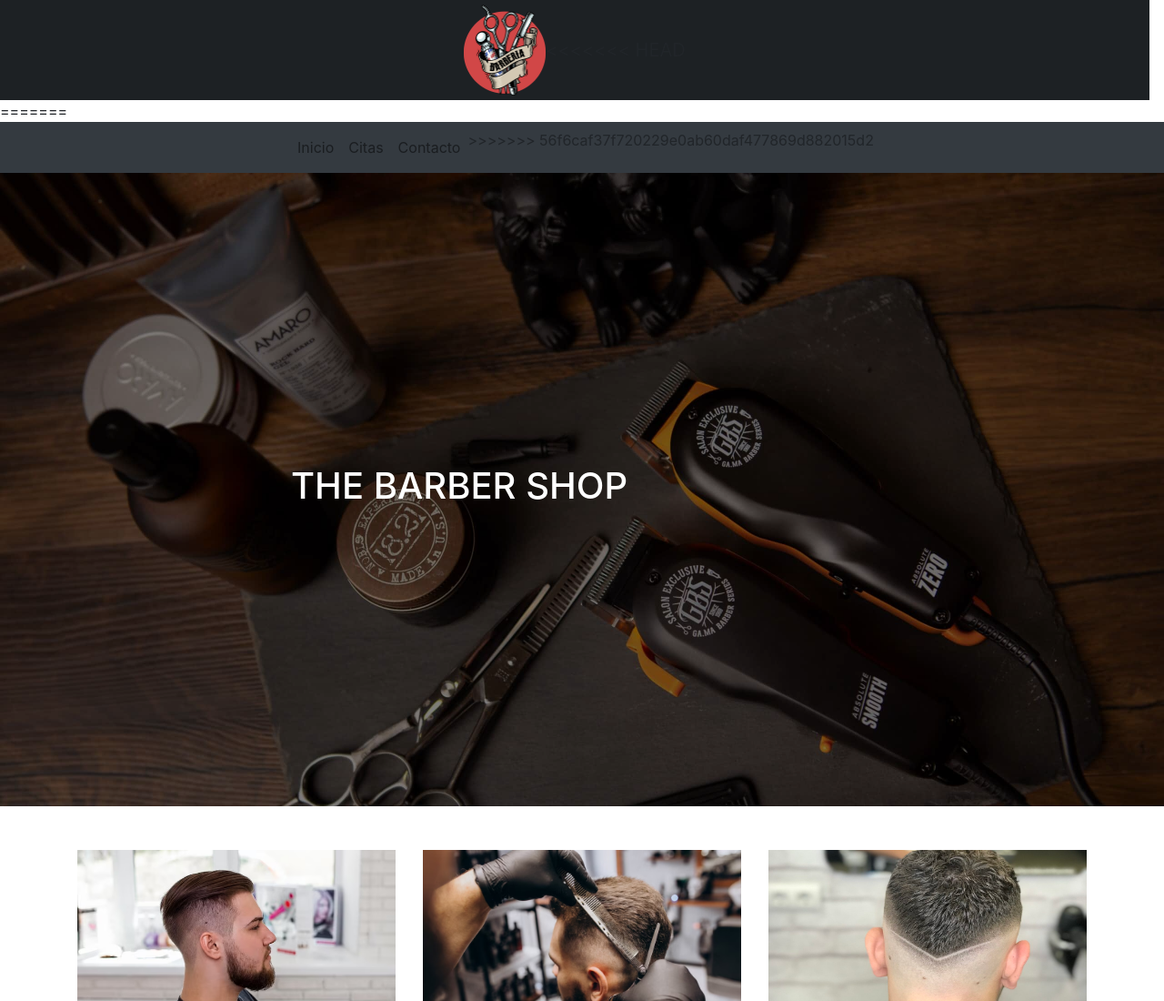
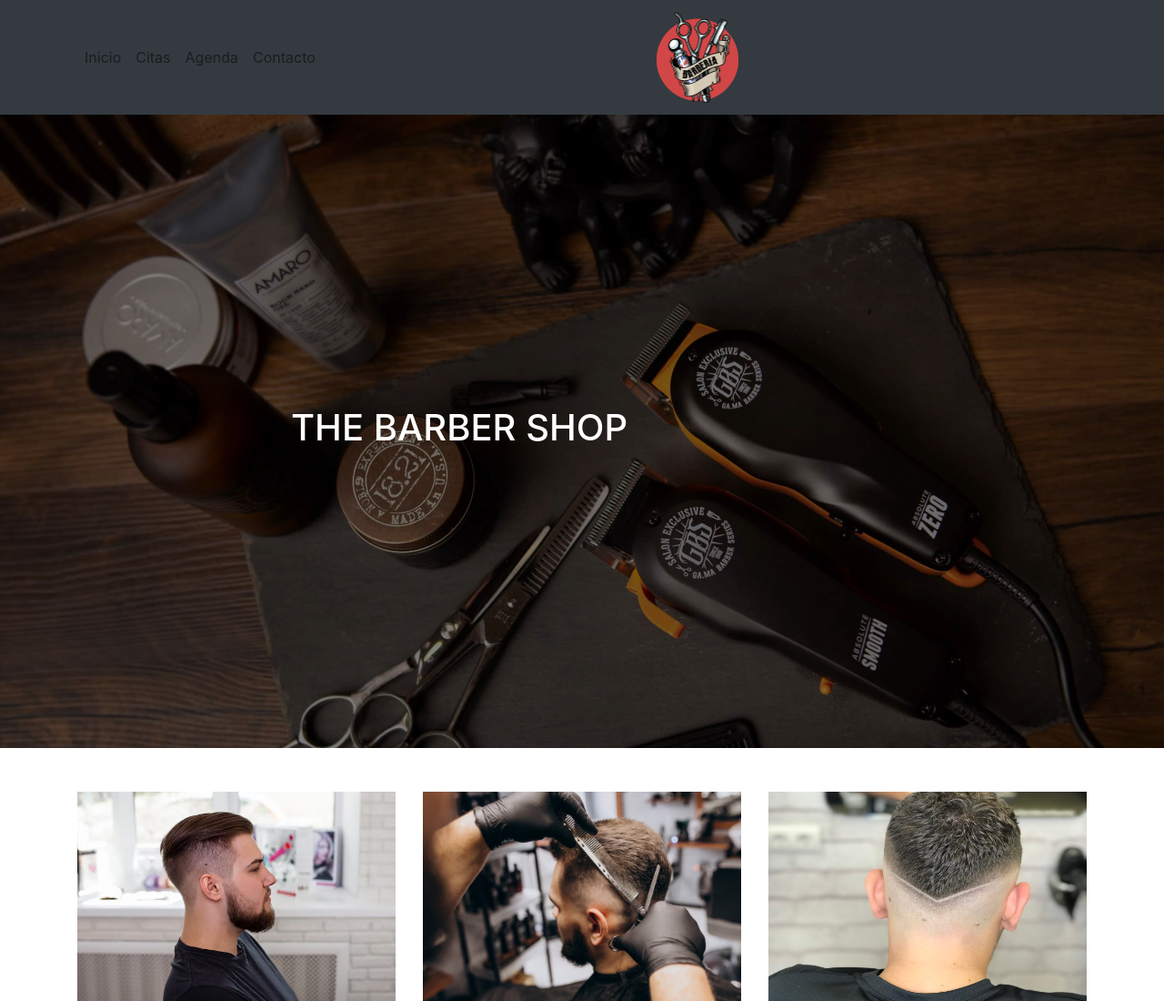
Before and after one commit to JuanAce666/Examen-3, a plain HTML site: page index.html in a window 1280 px wide. Shown: the top 1100 px of the page at 91% size. Drawn offline with nearby package versions, Linux system fonts and the light colour scheme; some packages are replaced by stand-ins of ours; a script that the page names is missing.

Commit message:
actualizacion MM

```diff
--- a/index.html
+++ b/index.html
@@ -35,43 +35,28 @@
           </style>
         </head>
         <body>
-            <a class="navbar-brand bg-dark" href="#">
+          <nav class="navbar navbar-expand-md navbar-light bg-dark">
+            <div class="container">
+              <ul class="navbar-nav">
+                <li class="nav-item">
+                  <a class="nav-link" href="#">Inicio</a>
+                </li>
+                <li class="nav-item">
+                  <a class="nav-link" href="citas.html" target="_blank">Citas</a>
+                </li>
+                <li class="nav-item">
+                  <a class="nav-link" href="agenda.html" target="_blank">Agenda</a>
+                </li>
+                <li class="nav-item">
+                  <a class="nav-link" href="#">Contacto</a>
+                </li>
+              </ul>
+              <a class="navbar-brand" href="#">
                 <img class="logo" src="img/footer.png" alt="Logo de mi negocio">
-<<<<<<< HEAD
               </a>
               <ul class="navbar-nav">
 
-=======
-            </a>
-          <nav class="navbar navbar-expand-md navbar-light bg-dark ">
-            <div class="container d-flex justify-content-center">
-              <ul class="navbar-nav d-flex justify-content-around">
-                <div>
-                    <li class="nav-item">
-                        <a class="nav-link" href="#">Inicio</a>
-                    </li>
-                </div>
-                <div>
-                    <li class="nav-item">
-                        <a class="nav-link" href="./citas.html" target="_blank">Citas</a>
-                    </li>
-                </div>
-                <!-- <li class="nav-item">
-                  <a class="nav-link" href="agenda.html" target="_blank">Agenda</a>
-                </li> -->
-                <div>
-                    <li class="nav-item">
-                        <a class="nav-link" href="#">Contacto</a>
-                    </li>
-                </div>
->>>>>>> 56f6caf37f720229e0ab60daf477869d882015d2
               </ul>
-              <!-- <a class="navbar-brand" href="#">
-                <img class="logo" src="img/footer.png" alt="Logo de mi negocio">
-              </a> -->
-              <!-- <ul class="navbar-nav">
-                Agrega aquí cualquier otro elemento de menú adicional si es necesario
-              </ul> -->
             </div>
           </nav>
 
```
